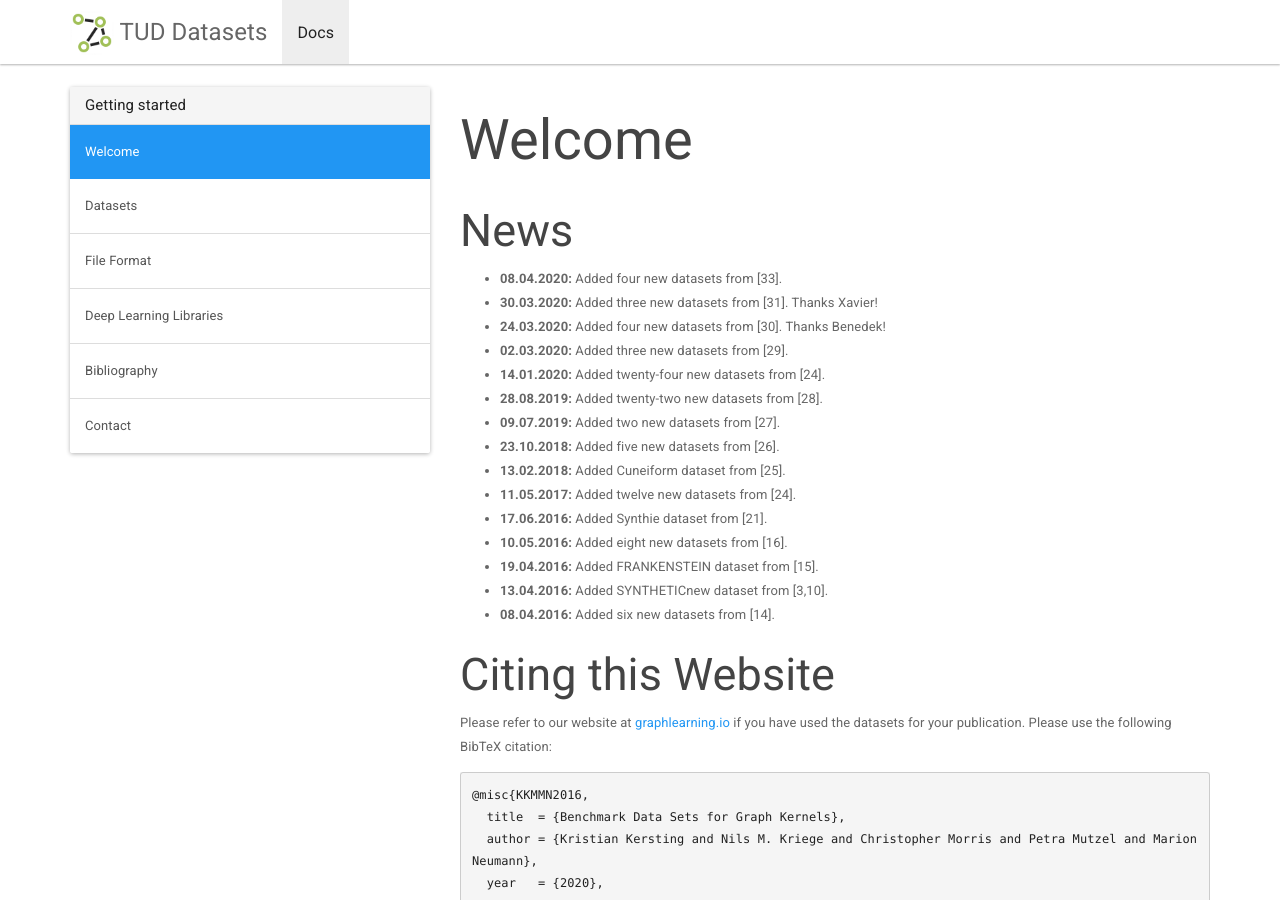
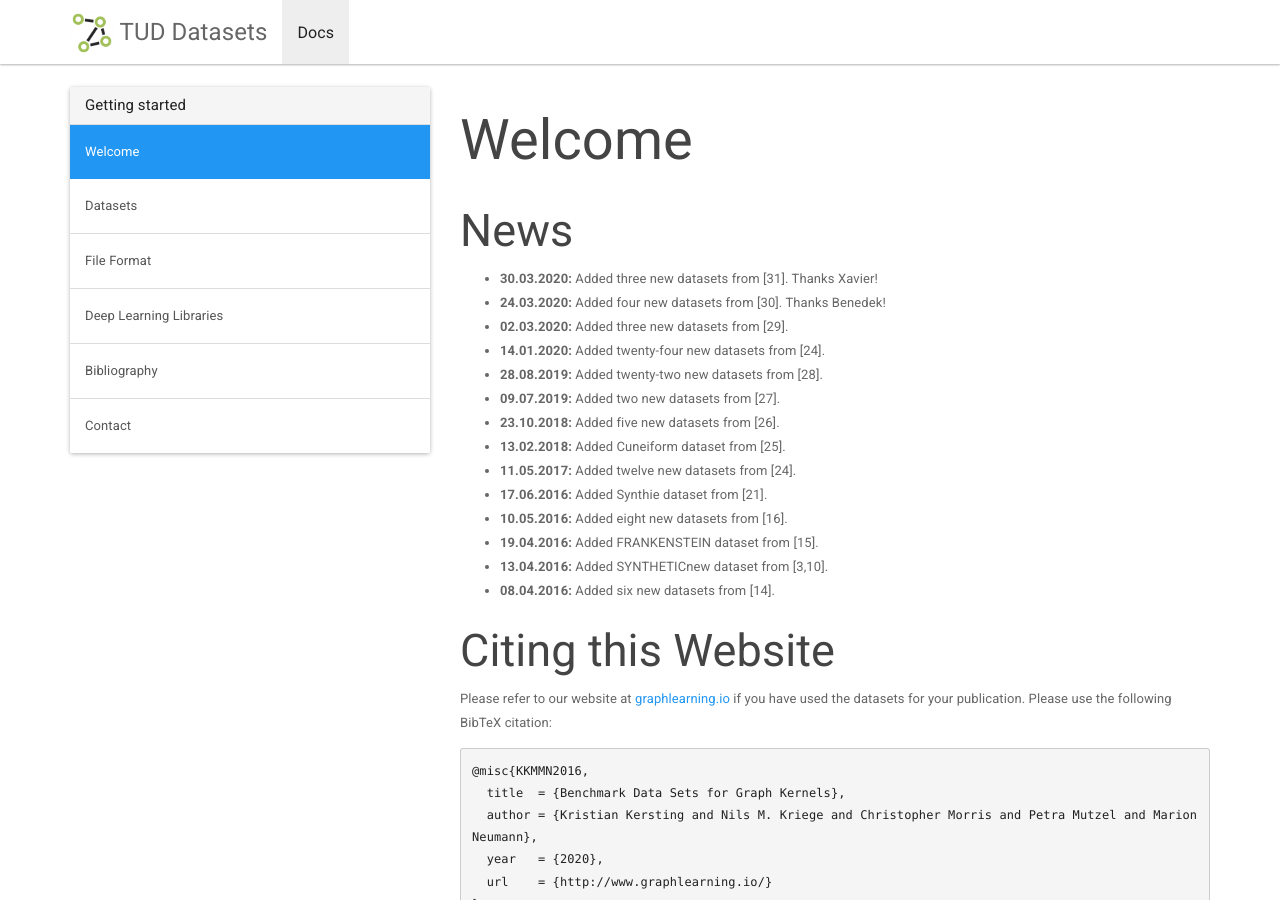
Before and after one commit to chrsmrrs/datasets, a Jekyll site: the page built from _docs/index.md, in a window 1280 px wide and 900 px high. Built offline with Jekyll 4.4.1, drawn with Linux system fonts in a browser that asks for light colours.

Commit message:
Update index.md

```diff
--- a/_docs/index.md
+++ b/_docs/index.md
@@ -5,7 +5,6 @@ redirect_from: /docs/index.html
 ---
 ## News
 
-* **08.04.2020:** Added four new datasets from [33].
 * **30.03.2020:** Added three new datasets from [31]. Thanks Xavier!
 * **24.03.2020:** Added four new datasets from [30]. Thanks Benedek!
 * **02.03.2020:** Added three new datasets from [29].
```
